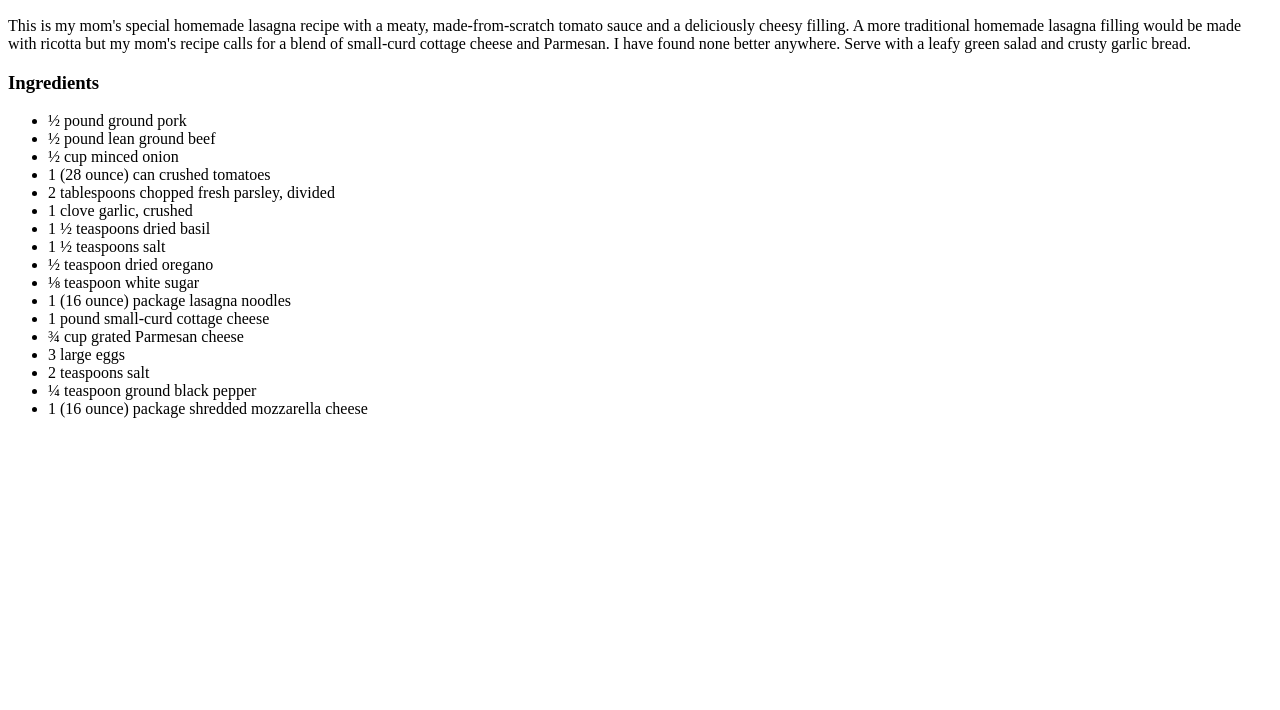
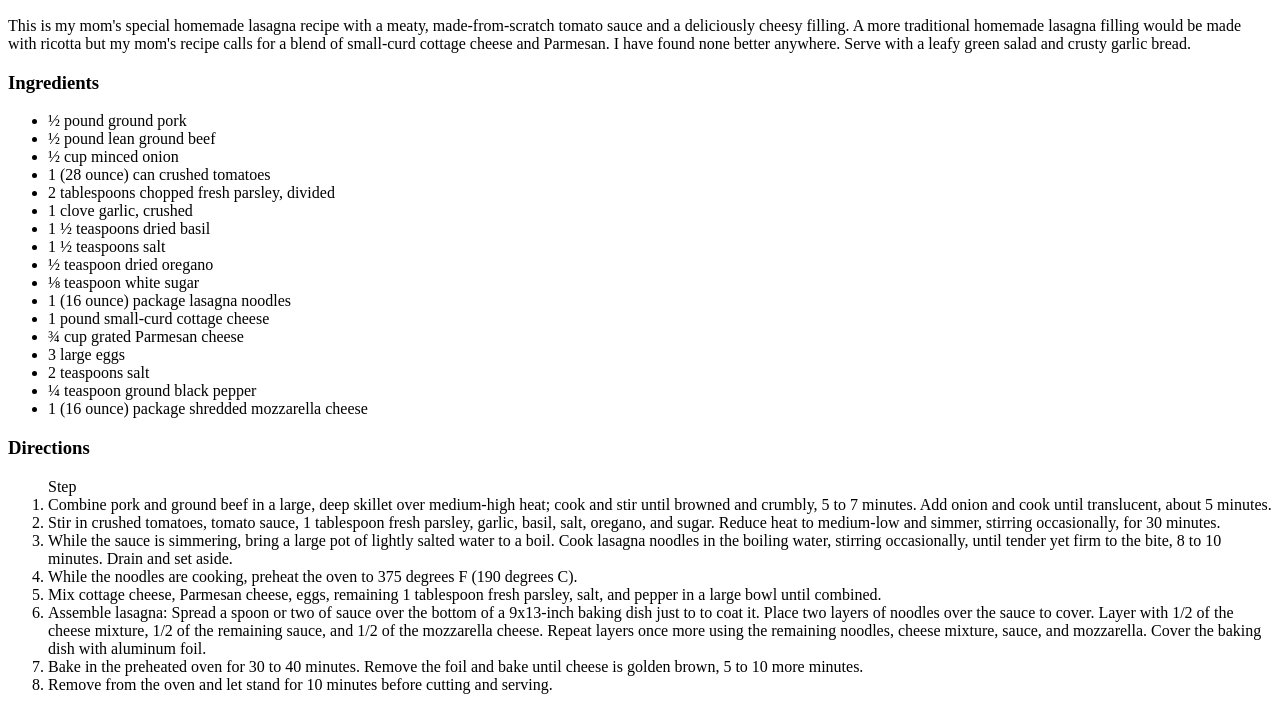
Before and after one commit to Nqzonokusa/odin-recipes, a plain HTML site: page recipes/homemade-lasagna.html in a window 1280 px wide. Shown: the part 110-820 px from the top of the page. Drawn offline with Linux system fonts and the light colour scheme.

Commit message:
Add cooking directions for homemade lasagna

```diff
--- a/recipes/homemade-lasagna.html
+++ b/recipes/homemade-lasagna.html
@@ -39,6 +39,35 @@
         <li>1 (16 ounce) package shredded mozzarella cheese</li>
     </ul>
 
+    <h3>Directions</h3>
+    <ol>
+        <div>Step</div>
+        <li>Combine pork and ground beef in a large, deep skillet over medium-high heat; cook and stir until browned and
+            crumbly, 5 to 7 minutes. Add onion and cook until translucent, about 5 minutes.</li>
+
+        <li>Stir in crushed tomatoes, tomato sauce, 1 tablespoon fresh parsley, garlic, basil, salt, oregano, and sugar.
+            Reduce heat to medium-low and simmer, stirring occasionally, for 30 minutes.</li>
+
+        <li>While the sauce is simmering, bring a large pot of lightly salted water to a boil. Cook lasagna noodles in
+            the boiling water, stirring occasionally, until tender yet firm to the bite, 8 to 10 minutes. Drain and set
+            aside.</li>
+
+        <li>While the noodles are cooking, preheat the oven to 375 degrees F (190 degrees C).
+
+        <li>Mix cottage cheese, Parmesan cheese, eggs, remaining 1 tablespoon fresh parsley, salt, and pepper in a large
+            bowl until combined.</li>
+
+        <li>Assemble lasagna: Spread a spoon or two of sauce over the bottom of a 9x13-inch baking dish just to to coat
+            it. Place two layers of noodles over the sauce to cover. Layer with 1/2 of the cheese mixture, 1/2 of the
+            remaining sauce, and 1/2 of the mozzarella cheese. Repeat layers once more using the remaining noodles,
+            cheese mixture, sauce, and mozzarella. Cover the baking dish with aluminum foil.</li>
+
+        <li>Bake in the preheated oven for 30 to 40 minutes. Remove the foil and bake until cheese is golden brown, 5 to
+            10 more minutes.</li>
+
+        <li>Remove from the oven and let stand for 10 minutes before cutting and serving.</li>
+    </ol>
+
 </body>
 
 </html>
```
